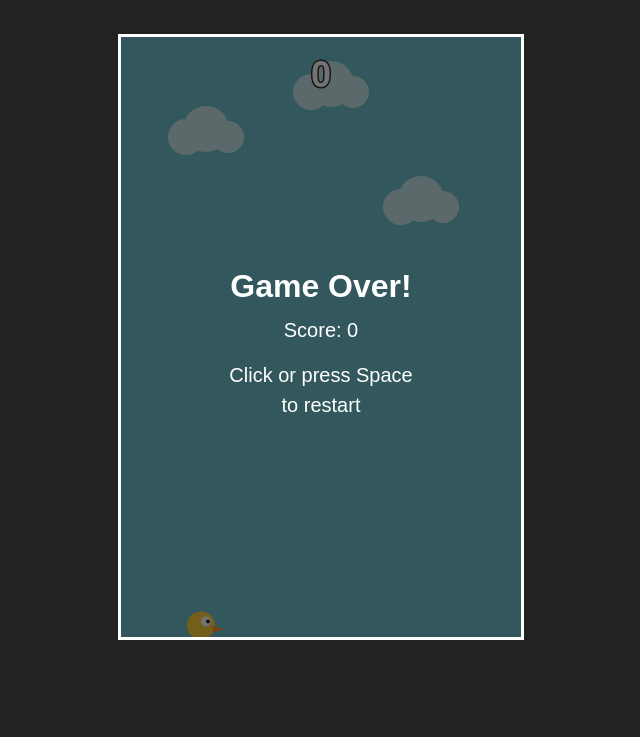
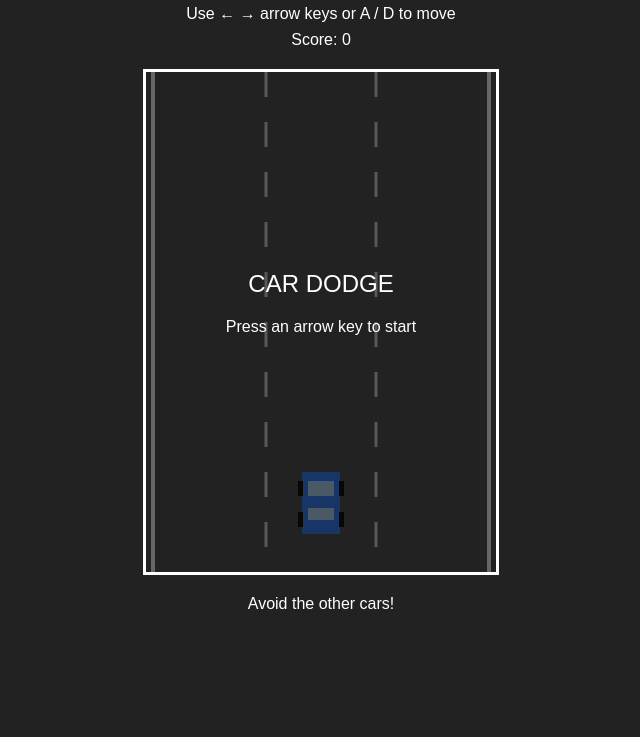
Before and after one commit to likeanythingg/likeanythingg.github.io, a plain HTML site: page index.html in a window 1280 px wide. Shown: the part 63-800 px from the top of the page, without its empty margins (319-959 px from the left). Drawn offline with Linux system fonts and the light colour scheme.

Commit message:
car game

```diff
--- a/index.html
+++ b/index.html
@@ -4,183 +4,184 @@
 <head>
     <meta charset="UTF-8">
     <meta name="viewport" content="width=device-width, initial-scale=1.0">
-    <title>Flappy Bird</title>
+    <title>Car Dodge</title>
     <style>
         body {
             margin: 0;
-            height: 100vh;
-            display: flex;
-            justify-content: center;
-            align-items: center;
             background: #222;
+            color: white;
             font-family: Arial, sans-serif;
+            text-align: center;
         }
 
         canvas {
+            display: block;
+            margin: 20px auto;
+            max-width: 95vw;
+            max-height: 75vh;
+            background: #555;
             border: 3px solid white;
-            max-width: 95vw;
-            max-height: 90vh;
         }
+
+        p { margin: 8px; }
     </style>
 </head>
 <body>
-<canvas id="game" width="400" height="600"></canvas>
+    <h2>Car Dodge</h2>
+    <p>Use ← → arrow keys or A / D to move</p>
+    <p>Score: <span id="score">0</span></p>
+
+    <canvas id="game" width="350" height="500"></canvas>
+    <p id="message">Press any arrow key to start!</p>
 
     <script>
         const canvas = document.getElementById("game");
         const ctx = canvas.getContext("2d");
+        const scoreText = document.getElementById("score");
+        const message = document.getElementById("message");
 
-let bird, pipes, score, frame, gameOver;
+        const lanes = [65, 175, 285];
+        let player, obstacles, score, speed, frame;
+        let running = false;
+        let gameOver = false;
+        const keys = {};
 
         function reset() {
-    bird = { x: 80, y: 250, velocity: 0 };
-    pipes = [];
+            player = { lane: 1, y: 400, width: 42, height: 70 };
+            obstacles = [];
             score = 0;
+            speed = 3;
             frame = 0;
+            running = true;
             gameOver = false;
+            message.textContent = "Avoid the other cars!";
         }
 
-reset();
+        document.addEventListener("keydown", e => {
+            if (["ArrowLeft", "ArrowRight", "ArrowUp", "ArrowDown", " "].includes(e.key)) {
+                e.preventDefault();
+            }
 
-function flap() {
             if (gameOver) {
                 reset();
                 return;
             }
-    bird.velocity = -6;
+
+            keys[e.key] = true;
+
+            if (!running) reset();
+
+            if (e.repeat) return;
+
+            if (e.key === "ArrowLeft" || e.key.toLowerCase() === "a") {
+                player.lane = Math.max(0, player.lane - 1);
             }
 
-document.addEventListener("keydown", e => {
-    if (e.code === "Space" || e.code === "ArrowUp") {
-        e.preventDefault();
-        flap();
+            if (e.key === "ArrowRight" || e.key.toLowerCase() === "d") {
+                player.lane = Math.min(2, player.lane + 1);
             }
         });
 
-canvas.addEventListener("click", flap);
-canvas.addEventListener("touchstart", e => {
-    e.preventDefault();
-    flap();
-}, { passive: false });
+        document.addEventListener("keyup", e => {
+            keys[e.key] = false;
+        });
 
-function drawBird() {
-    ctx.fillStyle = "#ffd43b";
-    ctx.beginPath();
-    ctx.arc(bird.x, bird.y, 14, 0, Math.PI * 2);
-    ctx.fill();
+        function drawCar(x, y, color) {
+            ctx.fillStyle = color;
+            ctx.fillRect(x - 19, y, 38, 62);
 
-    ctx.fillStyle = "white";
-    ctx.beginPath();
-    ctx.arc(bird.x + 5, bird.y - 4, 5, 0, Math.PI * 2);
-    ctx.fill();
+            ctx.fillStyle = "#bde0fe";
+            ctx.fillRect(x - 13, y + 9, 26, 15);
+            ctx.fillRect(x - 13, y + 36, 26, 12);
 
-    ctx.fillStyle = "#222";
-    ctx.beginPath();
-    ctx.arc(bird.x + 7, bird.y - 4, 2, 0, Math.PI * 2);
-    ctx.fill();
-
-    ctx.fillStyle = "#ff922b";
-    ctx.beginPath();
-    ctx.moveTo(bird.x + 12, bird.y);
-    ctx.lineTo(bird.x + 23, bird.y + 4);
-    ctx.lineTo(bird.x + 12, bird.y + 7);
-    ctx.fill();
+            ctx.fillStyle = "#111";
+            ctx.fillRect(x - 23, y + 9, 5, 15);
+            ctx.fillRect(x + 18, y + 9, 5, 15);
+            ctx.fillRect(x - 23, y + 40, 5, 15);
+            ctx.fillRect(x + 18, y + 40, 5, 15);
         }
 
-function endGame() {
-    gameOver = true;
+        function drawRoad() {
+            ctx.fillStyle = "#555";
+            ctx.fillRect(0, 0, 350, 500);
+
+            ctx.fillStyle = "#fff";
+            ctx.fillRect(5, 0, 4, 500);
+            ctx.fillRect(341, 0, 4, 500);
+
+            ctx.strokeStyle = "#ddd";
+            ctx.lineWidth = 3;
+            ctx.setLineDash([25, 25]);
+            ctx.lineDashOffset = -frame * speed;
+
+            ctx.beginPath();
+            ctx.moveTo(120, 0);
+            ctx.lineTo(120, 500);
+            ctx.moveTo(230, 0);
+            ctx.lineTo(230, 500);
+            ctx.stroke();
+            ctx.setLineDash([]);
         }
 
         function update() {
-    if (!gameOver) {
+            if (!running || gameOver) return;
+
             frame++;
+            speed += 0.001;
+            score++;
+            scoreText.textContent = Math.floor(score / 5);
 
-        bird.velocity += 0.3;
-        bird.y += bird.velocity;
-
-        if (frame % 95 === 0) {
-            const gap = 155;
-            const top = Math.random() * 260 + 40;
-            pipes.push({
-                x: canvas.width,
-                top,
-                bottom: top + gap,
-                scored: false
-            });
+            if (frame % Math.max(30, Math.floor(85 - speed * 5)) === 0) {
+                const lane = Math.floor(Math.random() * 3);
+                obstacles.push({ lane, y: -70 });
             }
 
-        pipes.forEach(pipe => {
-            pipe.x -= 2.5;
+            obstacles.forEach(car => car.y += speed);
+            obstacles = obstacles.filter(car => car.y < 520);
 
-            if (!pipe.scored && pipe.x + 55 < bird.x) {
-                score++;
-                pipe.scored = true;
-            }
-
-            const hitPipe =
-                bird.x + 12 > pipe.x &&
-                bird.x - 12 < pipe.x + 55 &&
-                (bird.y - 12 < pipe.top ||
-                 bird.y + 12 > pipe.bottom);
-
-            if (hitPipe) endGame();
-        });
-
-        pipes = pipes.filter(pipe => pipe.x > -60);
-
-        if (bird.y - 14 < 0 || bird.y + 14 > canvas.height) {
-            endGame();
+            for (const car of obstacles) {
+                if (car.lane === player.lane &&
+                    car.y + 62 > player.y + 8 &&
+                    car.y < player.y + player.height - 8) {
+                    gameOver = true;
+                    message.textContent =
+                        "Game Over! Final score: " +
+                        Math.floor(score / 5) +
+                        " — Press any key to restart";
                 }
             }
         }
 
         function draw() {
-    ctx.fillStyle = "#70c5ce";
-    ctx.fillRect(0, 0, canvas.width, canvas.height);
+            drawRoad();
 
-    // Clouds
-    ctx.fillStyle = "rgba(255,255,255,0.65)";
-    [[65, 100], [280, 170], [190, 55]].forEach(([x, y]) => {
-        ctx.beginPath();
-        ctx.arc(x, y, 18, 0, Math.PI * 2);
-        ctx.arc(x + 20, y - 8, 23, 0, Math.PI * 2);
-        ctx.arc(x + 42, y, 16, 0, Math.PI * 2);
-        ctx.fill();
+            obstacles.forEach(car => {
+                drawCar(lanes[car.lane], car.y, "#e63946");
             });
 
-    // Pipes
-    pipes.forEach(pipe => {
-        ctx.fillStyle = "#58b947";
-        ctx.fillRect(pipe.x, 0, 55, pipe.top);
-        ctx.fillRect(pipe.x, pipe.bottom, 55,
-            canvas.height - pipe.bottom);
+            drawCar(lanes[player.lane], player.y, "#3a86ff");
 
-        ctx.fillStyle = "#39852e";
-        ctx.fillRect(pipe.x - 4, pipe.top - 18, 63, 18);
-        ctx.fillRect(pipe.x - 4, pipe.bottom, 63, 18);
-    });
-
-    drawBird();
-
+            if (!running) {
+                ctx.fillStyle = "rgba(0,0,0,0.6)";
+                ctx.fillRect(0, 0, 350, 500);
                 ctx.fillStyle = "white";
-    ctx.strokeStyle = "#333";
-    ctx.lineWidth = 3;
-    ctx.font = "bold 36px Arial";
                 ctx.textAlign = "center";
-    ctx.strokeText(score, canvas.width / 2, 50);
-    ctx.fillText(score, canvas.width / 2, 50);
+                ctx.font = "24px Arial";
+                ctx.fillText("CAR DODGE", 175, 220);
+                ctx.font = "16px Arial";
+                ctx.fillText("Press an arrow key to start", 175, 260);
+            }
 
             if (gameOver) {
-        ctx.fillStyle = "rgba(0,0,0,0.55)";
-        ctx.fillRect(0, 0, canvas.width, canvas.height);
-
+                ctx.fillStyle = "rgba(0,0,0,0.6)";
+                ctx.fillRect(0, 0, 350, 500);
                 ctx.fillStyle = "white";
-        ctx.font = "bold 32px Arial";
-        ctx.fillText("Game Over!", 200, 260);
-        ctx.font = "20px Arial";
-        ctx.fillText("Score: " + score, 200, 300);
-        ctx.fillText("Click or press Space", 200, 345);
-        ctx.fillText("to restart", 200, 375);
+                ctx.textAlign = "center";
+                ctx.font = "28px Arial";
+                ctx.fillText("CRASH!", 175, 230);
+                ctx.font = "18px Arial";
+                ctx.fillText("Score: " + Math.floor(score / 5), 175, 270);
+                ctx.fillText("Press any key to retry", 175, 310);
             }
         }
 
@@ -190,6 +191,8 @@ function loop() {
             requestAnimationFrame(loop);
         }
 
+        reset();
+        running = false;
         loop();
     </script>
 </body>
```
Lines whose indentation alone changed are shown as unchanged.
